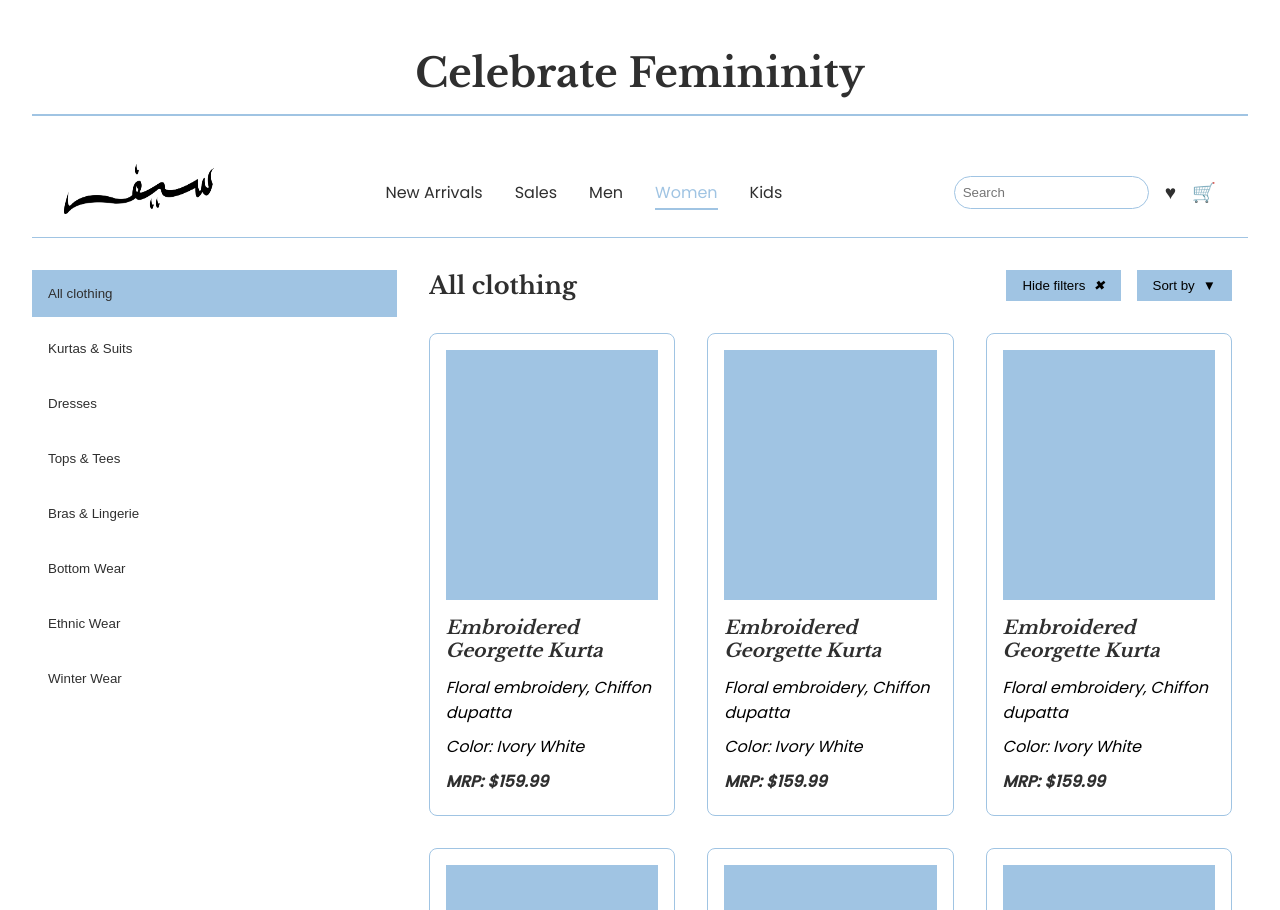
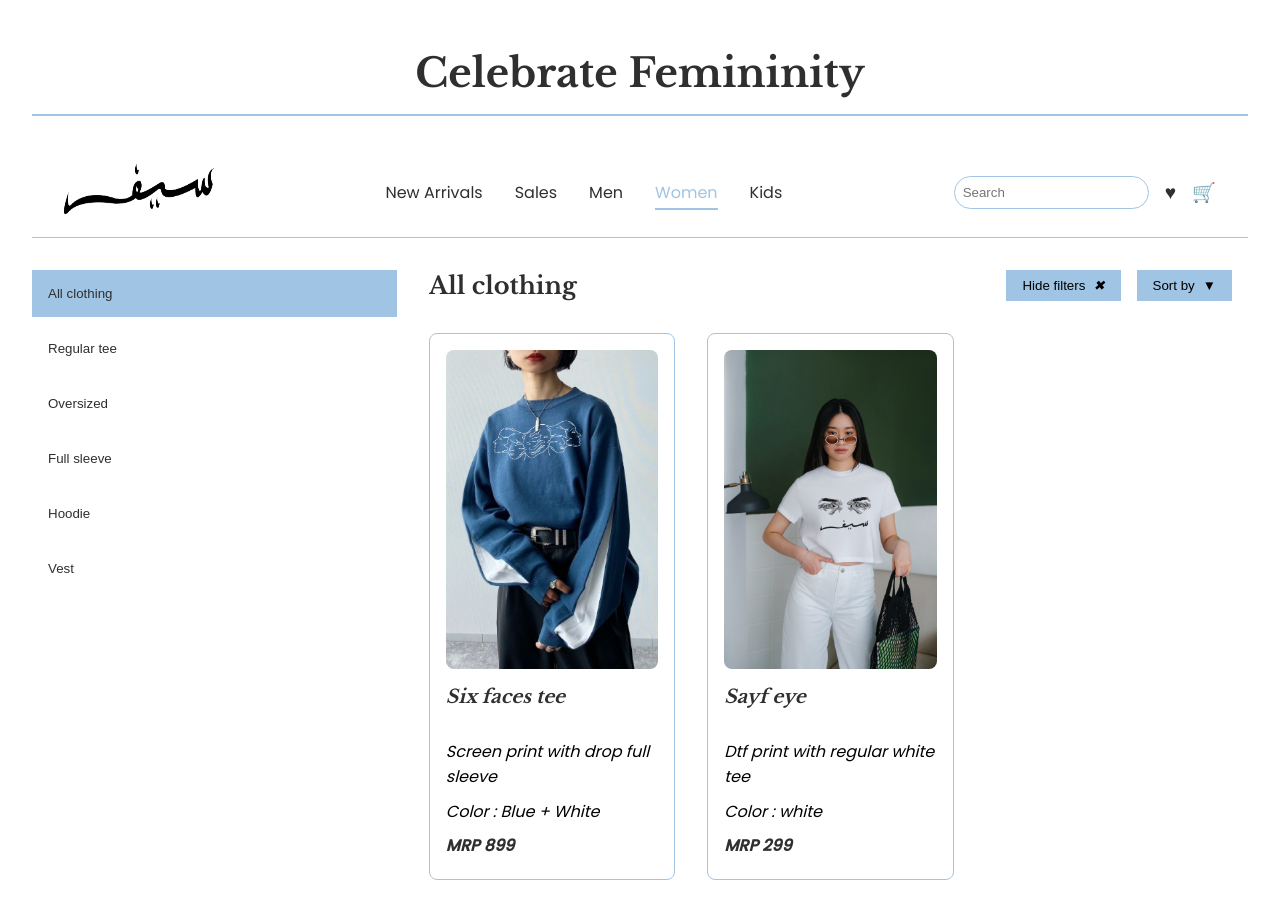
Before and after one commit to sayful-hassan/SAYF, a React (Vite) app: page /women in a window 1280 px wide. Built offline with nearby package versions, Linux system fonts and the light colour scheme.

Commit message:
Created an array for the womens products

```diff
--- a/src/pages/Women.jsx
+++ b/src/pages/Women.jsx
@@ -1,19 +1,37 @@
 import React, { useState } from 'react';
 import Navbar from '../components/Navbar';
 import '../styles/Women.css';
+import sixFacesTee from '../assets/images/tshirts/D3 mockup.jpg'
+import sayfEyes from '../assets/images/tshirts/smartmockups_ljxbdtpd.jpg'
 
 const Women = () => {
   const [selectedCategory, setSelectedCategory] = useState('All clothing');
   const categories = [
     'All clothing',
-    'Kurtas & Suits',
-    'Dresses',
-    'Tops & Tees',
-    'Bras & Lingerie',
-    'Bottom Wear',
-    'Ethnic Wear',
-    'Winter Wear'
+    'Regular tee',
+    'Oversized',
+    'Full sleeve',
+    'Hoodie',
+    'Vest',
   ];
+  const Products = [
+      {
+        title : "Six faces tee",
+        spec : "Screen print with drop full sleeve",
+        color : "Color : Blue + White",
+        price : "MRP 899",
+        categories : "Full sleeve Tee",
+        Image : sixFacesTee
+      },
+      {
+        title : "Sayf eye",
+        spec : "Dtf print with regular white tee ",
+        color : "Color : white",
+        price : "MRP 299",
+        categories : "Regular Tee",
+        Image : sayfEyes
+      }
+    ]
 
   return (
     <div className="women-page">
@@ -51,14 +69,14 @@ const Women = () => {
           </div>
 
           <div className="product-grid">
-            {[...Array(9)].map((_, i) => (
+            {Products.map((product, i) => (
               <div key={i} className="product-card">
-                <div className="image-placeholder"></div>
+                <img src={product.Image} alt={product.title} className='product-image'/>
                 <div className="product-info">
-                  <h3>Embroidered Georgette Kurta</h3>
-                  <p className="specs">Floral embroidery, Chiffon dupatta</p>
-                  <p className="color">Color: Ivory White</p>
-                  <p className="price">MRP: $159.99</p>
+                  <h3>{product.title}</h3>
+                  <p className="specs">{product.spec}</p>
+                  <p className="color">{product.color}</p>
+                  <p className="price">{product.price}</p>
                 </div>
               </div>
             ))}
--- a/src/styles/Women.css
+++ b/src/styles/Women.css
@@ -51,15 +51,25 @@
     border: 1px solid var(--soft-blue);
     padding: 1rem;
     height: auto;
+    display: flex;
+    flex-direction: column;
+    overflow: hidden;
   }
-  .image-placeholder {
+  .product-image {
     width: 100%;
     height: 250px;
-    min-height: 250px;
     background: var(--soft-blue);
     margin-bottom: 1rem;
     object-fit: cover;
   }
+
+  .product-info{
+    display: flex;
+    flex-direction: column;
+    justify-content: flex-start;
+    font-style: italic;
+  }
+
   .product-info h3 {
     margin-bottom: 0.5rem;
     min-height: 2.6rem;
```
Also changed, not shown: src/assets/images/tshirts/smartmockups_ljxbdtpd.jpg (added).
